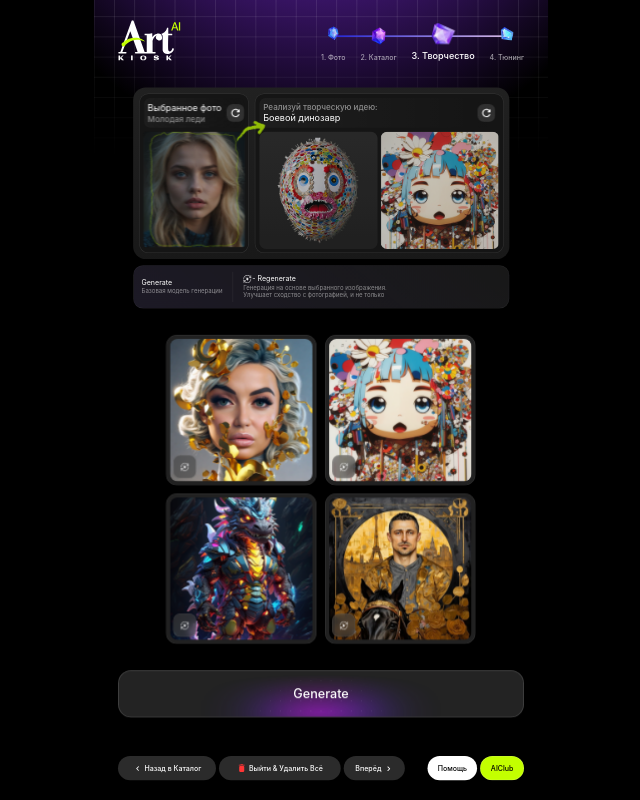
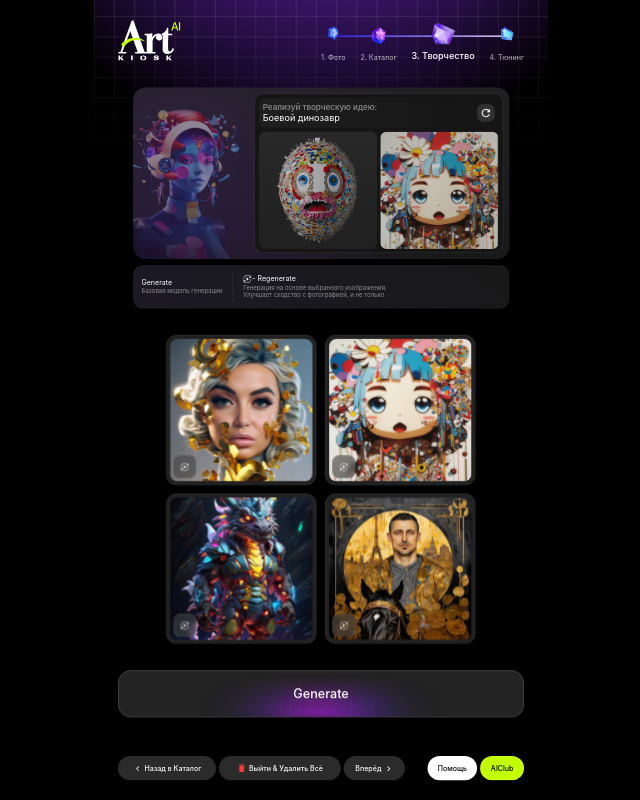
Before and after one commit to Anton-Osip/ARTKiosk, a Next.js app: page /creativity in a window 1280 px wide. Shown: the whole page, without its empty margins (319-959 px from the left). Built offline with nearby package versions, Linux system fonts and the light colour scheme.

Commit message:
feat: add main content without photo

```diff
--- a/src/widgets/creativity-section/loading-indicator/loading-indicator.module.scss
+++ b/src/widgets/creativity-section/loading-indicator/loading-indicator.module.scss
@@ -1,5 +1,4 @@
 .container {
-  height: 100%;
   display: flex;
   align-items: center;
   justify-content: center;
--- a/src/widgets/creativity-section/main-content/creative-idea/creative-idea.module.scss
+++ b/src/widgets/creativity-section/main-content/creative-idea/creative-idea.module.scss
@@ -1,4 +1,6 @@
 .container {
+  position: relative;
+  z-index: 1;
   width: 493px;
   height: 100%;
   background: var(--color-surface);
--- a/src/widgets/creativity-section/main-content/main-content.module.scss
+++ b/src/widgets/creativity-section/main-content/main-content.module.scss
@@ -14,3 +14,42 @@
   );
   border-radius: 25px;
 }
+
+.mainContentWithoutPhoto {
+  position: relative;
+  overflow: hidden;
+  width: 745px;
+  height: 340px;
+  margin: 0 auto;
+  display: flex;
+  align-items: center;
+  justify-content: space-between;
+  padding: var(--space-3);
+  background: linear-gradient(
+    180deg,
+    rgba(32.638671875, 32.638671875, 32.638671875, 1),
+    rgba(24.421154022216797, 24.421154022216797, 24.421154022216797, 1) 100%
+  );
+  border-radius: 25px;
+
+  &:after {
+    content: '';
+    position: absolute;
+    top: 80px;
+    left: -40px;
+    width: 285.67px;
+    height: 273.08px;
+    transform: rotate(-124.23deg);
+    filter: blur(204.66831970214844px);
+    background: rgba(141, 50, 253, 1);
+    opacity: 0.5;
+  }
+
+  & .defaultsImage {
+    width: 241px;
+    height: 316px;
+    position: relative;
+    top: 15px;
+    left: -15px;
+  }
+}
--- a/src/widgets/creativity-section/main-content/main-content.tsx
+++ b/src/widgets/creativity-section/main-content/main-content.tsx
@@ -1,13 +1,32 @@
+import Image, { StaticImageData } from 'next/image';
 import { memo } from 'react';
 
+import defaultsPhoto from '../../../../public/defaultsPhoto.png';
 import { CreativeIdea } from './creative-idea/creative-idea';
 import styles from './main-content.module.scss';
 import { SelectedPhoto } from './selected-photo/selected-photo';
 
-export const MainContent = memo(() => {
+interface Props {
+  selectedPhoto?: StaticImageData;
+}
+
+export const MainContent = memo(({ selectedPhoto }: Props) => {
+  if (selectedPhoto) {
+    return (
+      <div className={styles.mainContent}>
+        <SelectedPhoto selectedPhoto={selectedPhoto} />
+        <CreativeIdea />
+      </div>
+    );
+  }
+
   return (
-    <div className={styles.mainContent}>
-      <SelectedPhoto />
+    <div className={styles.mainContentWithoutPhoto}>
+      <Image
+        src={defaultsPhoto}
+        alt={'defaults photo'}
+        className={styles.defaultsImage}
+      />
       <CreativeIdea />
     </div>
   );
--- a/src/widgets/creativity-section/main-content/selected-photo/selected-photo.module.scss
+++ b/src/widgets/creativity-section/main-content/selected-photo/selected-photo.module.scss
@@ -51,7 +51,7 @@
   }
 }
 
-.imageWrapper {
+.selectedPhoto {
   width: 200px;
   height: 228px;
   border-radius: 13px;
--- a/src/widgets/creativity-section/main-content/selected-photo/selected-photo.tsx
+++ b/src/widgets/creativity-section/main-content/selected-photo/selected-photo.tsx
@@ -1,15 +1,18 @@
 'use client';
 
-import Image from 'next/image';
+import Image, { StaticImageData } from 'next/image';
 
 import ReloadArrow from '@/shared/assets/reloadArrow';
 import { useTranslations } from '@/shared/lib';
 import { Button } from '@/shared/ui';
 
-import selectedPhoto from '../../../../../public/selectedPhoto.png';
 import styles from './selected-photo.module.scss';
 
-export const SelectedPhoto = () => {
+interface Props {
+  selectedPhoto: StaticImageData;
+}
+
+export const SelectedPhoto = ({ selectedPhoto }: Props) => {
   const t = useTranslations('CreativityScreen.selectedPhoto');
 
   return (
@@ -23,7 +26,7 @@ export const SelectedPhoto = () => {
           <ReloadArrow />
         </Button>
       </div>
-      <div className={styles.imageWrapper}>
+      <div className={styles.selectedPhoto}>
         <Image src={selectedPhoto} alt="selected phot" />
       </div>
     </div>
```
Also changed, not shown: public/defaultsPhoto.png (added).
